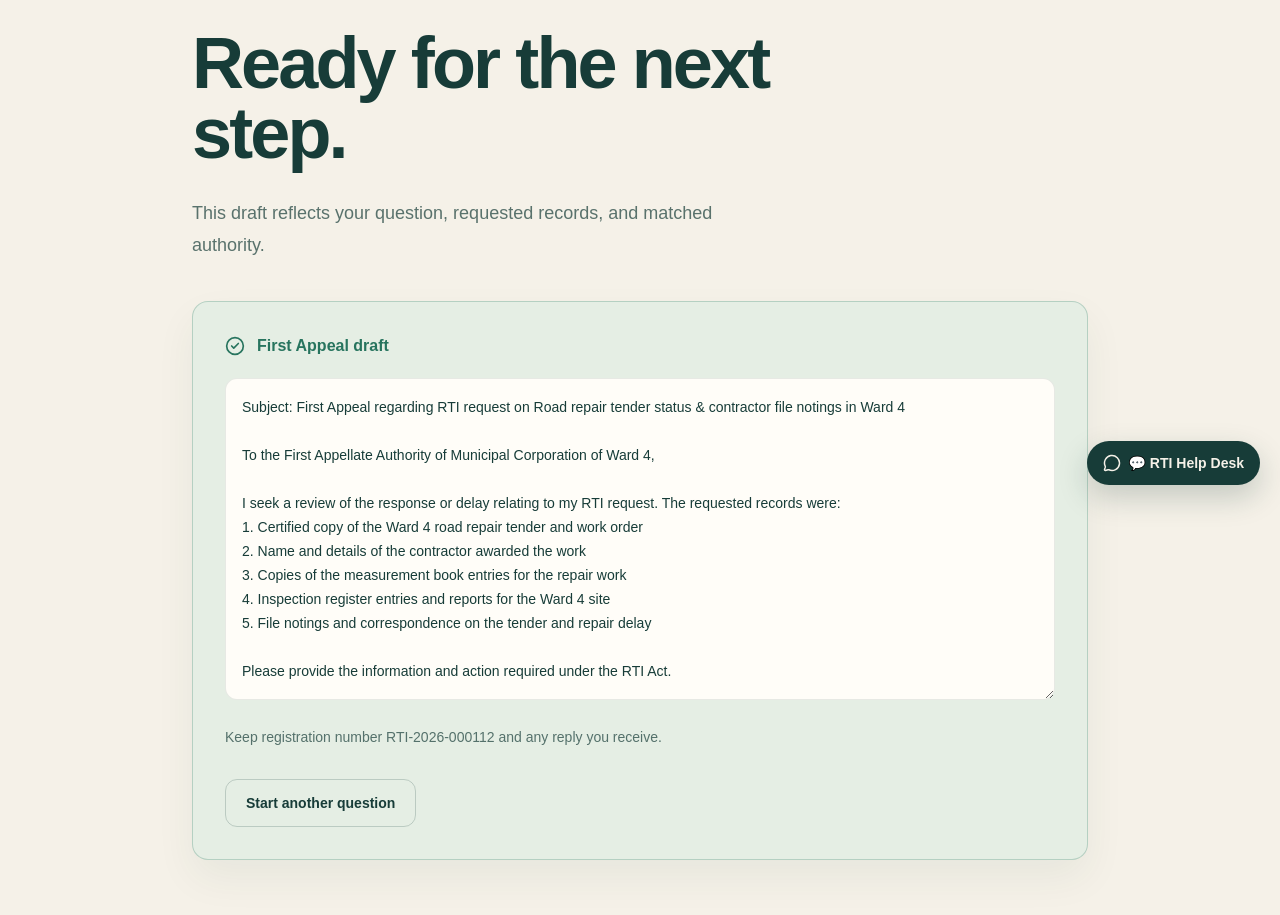
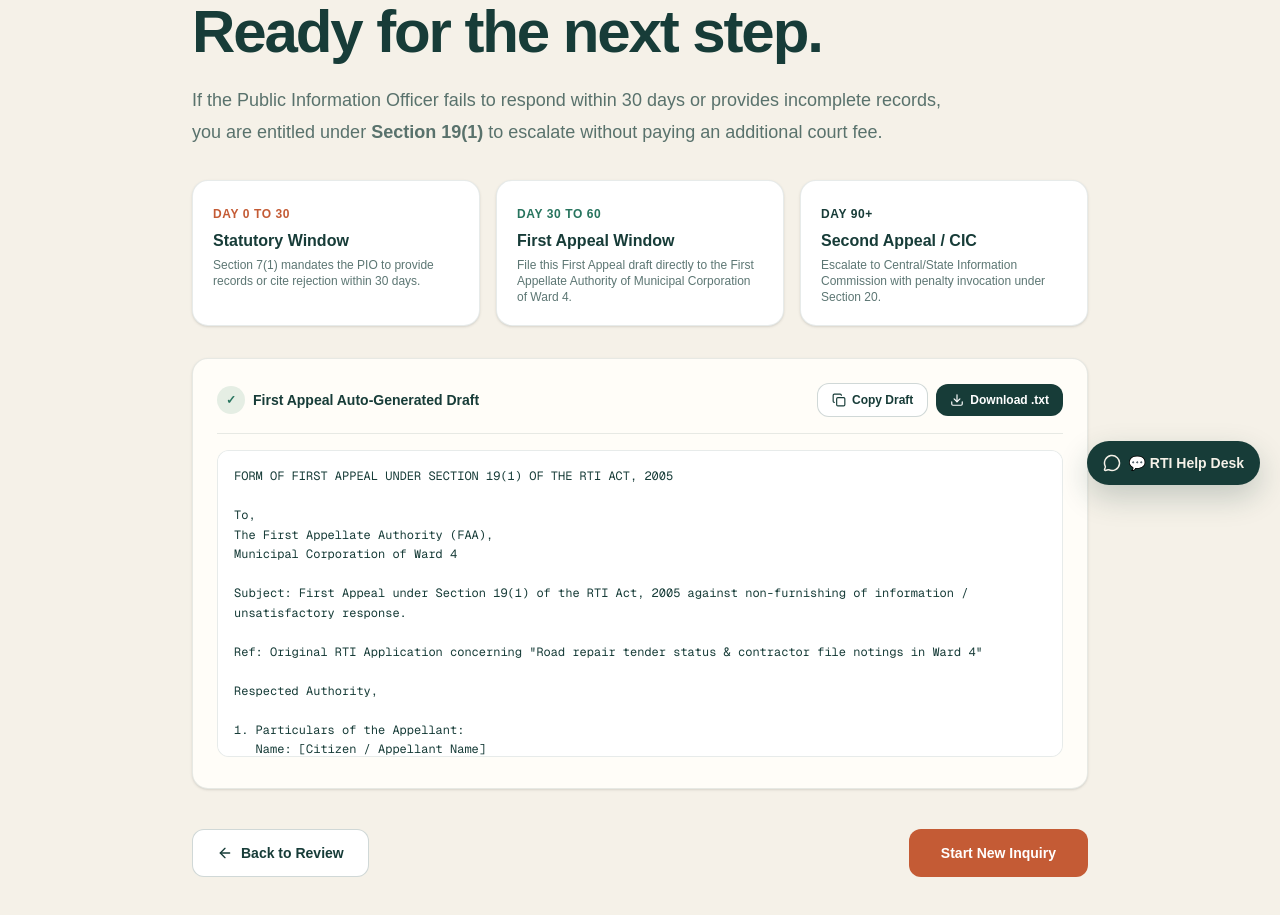
Before and after one commit to mohit-saini-dev/RTI-Saarthi, a Next.js app: page /appeal in a window 1280 px wide. Shown: the part 295-1210 px from the top of the page. Built offline with nearby package versions, Linux system fonts and the light colour scheme.

Commit message:
fix: make appeal screen fully dynamic with copy and download support

```diff
--- a/src/app/appeal/page.tsx
+++ b/src/app/appeal/page.tsx
@@ -1,23 +1,201 @@
 "use client";
 
-import { CheckCircle2, ClipboardList, ShieldCheck } from "lucide-react";
+import { useEffect, useState } from "react";
 import Link from "next/link";
-import { useEffect, useState } from "react";
-import { defaultUniversalState, type RtiState } from "@/src/lib/types";
+import { ArrowLeft, Check, ClipboardList, Copy, Download, HelpCircle, ShieldAlert, ShieldCheck } from "lucide-react";
+import { type RtiState } from "@/src/lib/types";
 import { readRtiState } from "@/src/lib/client-state";
 
 export default function AppealPage() {
-  const [state, setState] = useState<RtiState>(defaultUniversalState);
+  const [state, setState] = useState<RtiState | null>(null);
+  const [copied, setCopied] = useState(false);
+
   useEffect(() => {
-    const updateState = window.setTimeout(() => setState(readRtiState()), 0);
-    return () => window.clearTimeout(updateState);
+    setState(readRtiState());
   }, []);
-  const draft = `Subject: First Appeal regarding RTI request on ${state.question}\n\nTo the First Appellate Authority of ${state.suggestedAuthority},\n\nI seek a review of the response or delay relating to my RTI request. The requested records were:\n${state.restructuredRequests.map((request, index) => `${index + 1}. ${request}`).join("\n")}\n\nPlease provide the information and action required under the RTI Act.`;
+
+  const publicAuthority = state?.publicAuthority || "Department of Forests & Wildlife";
+  const question = state?.question || "How many trees did the forest department cut in 2023?";
+  const requests =
+    state?.restructuredRequests && state.restructuredRequests.length > 0
+      ? state.restructuredRequests
+      : [
+          "Certified copy of official permission/sanction orders issued for felling trees during the year 2023.",
+          "Total official count and species breakdown of trees cut by or under approval of the Forest Department in 2023.",
+          "Certified copy of the compensatory afforestation plan and sapling plantation audit register for 2023.",
+          "Inspection reports and contractor execution logs relating to tree clearance projects in 2023.",
+        ];
+
+  const appealDraft = `FORM OF FIRST APPEAL UNDER SECTION 19(1) OF THE RTI ACT, 2005
+
+To,
+The First Appellate Authority (FAA),
+${publicAuthority}
+
+Subject: First Appeal under Section 19(1) of the RTI Act, 2005 against non-furnishing of information / unsatisfactory response.
+
+Ref: Original RTI Application concerning "${question}"
+
+Respected Authority,
+
+1. Particulars of the Appellant:
+   Name: [Citizen / Appellant Name]
+   Address: [Postal Address for Communication]
+   Contact: [Email / Mobile Number]
+
+2. Particulars of the Central/State Public Information Officer (CPIO/SPIO):
+   Designation: Public Information Officer
+   Public Authority: ${publicAuthority}
+
+3. Date of filing original RTI Application: [DD/MM/YYYY] (Registration No: RTI/${new Date().getFullYear()}/009142)
+
+4. Brief Facts leading to this Appeal:
+   The appellant filed an RTI application seeking official records. More than 30 days have elapsed since the receipt of the application, and no response has been received / the response provided was incomplete and misleading.
+
+5. Information Requested in Original Application:
+${requests.map((req, i) => `   ${i + 1}. ${req}`).join("\n")}
+
+6. Grounds for Appeal:
+   a) Non-adherence to the mandatory 30-day timeline prescribed under Section 7(1) of the RTI Act, 2005.
+   b) Information sought relates to public records maintained under Section 2(f) and does not attract any exemption under Section 8(1).
+
+7. Relief Sought:
+   The appellant requests the First Appellate Authority to direct the PIO to provide certified copies of all requested records immediately free of charge under Section 7(6).
+
+Place: _________________
+Date:  _________________
+
+Yours faithfully,
+
+(Appellant Signature)`;
+
+  const handleCopy = async () => {
+    try {
+      await navigator.clipboard.writeText(appealDraft);
+      setCopied(true);
+      setTimeout(() => setCopied(false), 2000);
+    } catch (err) {
+      console.error("Failed to copy text: ", err);
+    }
+  };
+
+  const handleDownload = () => {
+    const element = document.createElement("a");
+    const file = new Blob([appealDraft], { type: "text/plain;charset=utf-8" });
+    element.href = URL.createObjectURL(file);
+    element.download = `First_Appeal_${publicAuthority.replace(/[^a-zA-Z0-9]/g, "_")}.txt`;
+    document.body.appendChild(element);
+    element.click();
+    document.body.removeChild(element);
+  };
 
   return (
-    <main className="min-h-screen bg-[#f5f1e8] text-[#173c38]"><div className="mx-auto flex min-h-screen w-full max-w-7xl flex-col px-6 py-6 sm:px-10 lg:px-14">
-      <header className="flex items-center justify-between border-b border-[#173c38]/15 pb-5"><Link href="/" className="flex items-center gap-3"><div className="flex size-10 items-center justify-center rounded-xl bg-[#173c38] text-[#f5f1e8]"><ClipboardList size={20} /></div><div><p className="text-sm font-bold tracking-[0.16em] uppercase">RTI Saarthi</p><p className="text-xs text-[#173c38]/60">Citizen Intelligence &amp; RTI Filing Layer</p></div></Link><div className="hidden items-center gap-2 text-xs font-semibold text-[#173c38]/60 sm:flex"><ShieldCheck size={16} /> First appeal draft</div></header>
-      <section className="mx-auto flex w-full max-w-4xl flex-1 flex-col justify-center py-14 lg:py-20"><div className="mb-7 flex items-center gap-2 text-sm font-semibold text-[#c45b35]"><ShieldCheck size={17} /> Screen 8 / Appeal guidance</div><h1 className="max-w-2xl text-5xl leading-[0.98] font-semibold tracking-[-0.04em] sm:text-7xl">Ready for the next step.</h1><p className="mt-7 max-w-xl text-lg leading-8 text-[#173c38]/70">This draft reflects your question, requested records, and matched authority.</p><div className="mt-10 rounded-2xl border border-[#27745e]/25 bg-[#e5eee4] p-6 shadow-[0_18px_40px_rgba(23,60,56,0.06)] sm:p-8"><div className="flex items-center gap-3 text-[#27745e]"><CheckCircle2 size={20} /><p className="font-bold">First Appeal draft</p></div><textarea readOnly value={draft} rows={12} className="mt-5 w-full resize-y rounded-xl border border-[#173c38]/10 bg-[#fffdf8] p-4 text-sm leading-6 text-[#173c38] outline-none" /><p className="mt-4 text-sm leading-7 text-[#173c38]/70">Keep registration number {state.registrationNumber} and any reply you receive.</p><Link href="/" className="mt-7 inline-flex min-h-12 items-center justify-center rounded-xl border border-[#173c38]/20 px-5 py-3 text-sm font-bold transition hover:border-[#173c38] hover:bg-white">Start another question</Link></div></section>
-    </div></main>
+    <main className="min-h-screen bg-[#f5f1e8] text-[#173c38]">
+      <div className="mx-auto flex min-h-screen w-full max-w-7xl flex-col px-6 py-6 sm:px-10 lg:px-14">
+        {/* Portal Header */}
+        <header className="flex items-center justify-between border-b border-[#173c38]/15 pb-5">
+          <Link href="/" className="flex items-center gap-3">
+            <div className="flex size-10 items-center justify-center rounded-xl bg-[#173c38] text-[#f5f1e8]">
+              <ClipboardList size={20} strokeWidth={1.8} />
+            </div>
+            <div>
+              <p className="text-sm font-bold tracking-[0.16em] uppercase">RTI Saarthi</p>
+              <p className="text-xs text-[#173c38]/60">Citizen Intelligence &amp; RTI Filing Layer</p>
+            </div>
+          </Link>
+          <div className="hidden items-center gap-2 text-xs font-semibold text-[#173c38]/60 sm:flex">
+            <ShieldCheck size={16} />
+            Appeal Guidance
+          </div>
+        </header>
+
+        {/* Main Content */}
+        <section className="mx-auto flex w-full max-w-4xl flex-1 flex-col justify-center py-12 lg:py-16">
+          <div className="mb-4 flex items-center gap-2 text-sm font-semibold text-[#c45b35]">
+            <ShieldAlert size={17} />
+            Screen 8 / Appeal guidance &amp; escalation
+          </div>
+
+          <h1 className="max-w-3xl text-4xl leading-[1.08] font-semibold tracking-[-0.035em] sm:text-6xl">
+            Ready for the next step.
+          </h1>
+          <p className="mt-5 max-w-3xl text-lg leading-8 text-[#173c38]/70">
+            If the Public Information Officer fails to respond within 30 days or provides incomplete records, you are entitled under <strong>Section 19(1)</strong> to escalate without paying an additional court fee.
+          </p>
+
+          {/* Timeline Guidance Strip */}
+          <div className="mt-8 grid gap-4 sm:grid-cols-3">
+            <div className="rounded-2xl border border-[#173c38]/10 bg-white p-5 shadow-sm">
+              <span className="text-xs font-bold uppercase tracking-wider text-[#c45b35]">Day 0 to 30</span>
+              <h4 className="mt-1 text-base font-bold">Statutory Window</h4>
+              <p className="mt-1 text-xs text-[#173c38]/70">Section 7(1) mandates the PIO to provide records or cite rejection within 30 days.</p>
+            </div>
+            <div className="rounded-2xl border border-[#173c38]/10 bg-white p-5 shadow-sm">
+              <span className="text-xs font-bold uppercase tracking-wider text-[#27745e]">Day 30 to 60</span>
+              <h4 className="mt-1 text-base font-bold">First Appeal Window</h4>
+              <p className="mt-1 text-xs text-[#173c38]/70">File this First Appeal draft directly to the First Appellate Authority of {publicAuthority}.</p>
+            </div>
+            <div className="rounded-2xl border border-[#173c38]/10 bg-white p-5 shadow-sm">
+              <span className="text-xs font-bold uppercase tracking-wider text-[#173c38]">Day 90+</span>
+              <h4 className="mt-1 text-base font-bold">Second Appeal / CIC</h4>
+              <p className="mt-1 text-xs text-[#173c38]/70">Escalate to Central/State Information Commission with penalty invocation under Section 20.</p>
+            </div>
+          </div>
+
+          {/* Editable / Printable Appeal Draft Box */}
+          <div className="mt-8 rounded-2xl border border-[#173c38]/10 bg-[#fffdf8] p-6 shadow-sm">
+            <div className="flex flex-wrap items-center justify-between gap-3 border-b border-[#173c38]/10 pb-4">
+              <div className="flex items-center gap-2">
+                <span className="flex size-7 items-center justify-center rounded-full bg-[#e5eee4] text-xs font-bold text-[#27745e]">
+                  ✓
+                </span>
+                <span className="text-sm font-bold text-[#173c38]">First Appeal Auto-Generated Draft</span>
+              </div>
+
+              <div className="flex items-center gap-2">
+                <button
+                  type="button"
+                  onClick={handleCopy}
+                  className="flex items-center gap-1.5 rounded-xl border border-[#173c38]/20 bg-white px-3.5 py-2 text-xs font-bold text-[#173c38] transition hover:border-[#173c38]"
+                >
+                  {copied ? <Check size={14} className="text-[#27745e]" /> : <Copy size={14} />}
+                  {copied ? "Copied!" : "Copy Draft"}
+                </button>
+                <button
+                  type="button"
+                  onClick={handleDownload}
+                  className="flex items-center gap-1.5 rounded-xl bg-[#173c38] px-3.5 py-2 text-xs font-bold text-white transition hover:bg-[#27745e]"
+                >
+                  <Download size={14} /> Download .txt
+                </button>
+              </div>
+            </div>
+
+            <textarea
+              readOnly
+              value={appealDraft}
+              rows={14}
+              className="mt-4 w-full resize-none rounded-xl border border-[#173c38]/10 bg-white p-4 font-mono text-xs leading-relaxed text-[#173c38] outline-none"
+            />
+          </div>
+
+          {/* Footer Navigation */}
+          <div className="mt-10 flex flex-col items-center justify-between gap-4 sm:flex-row">
+            <Link
+              href="/review"
+              className="flex min-h-12 items-center justify-center gap-2 rounded-xl border border-[#173c38]/20 bg-white px-6 py-3 text-sm font-bold transition hover:border-[#173c38]"
+            >
+              <ArrowLeft size={16} /> Back to Review
+            </Link>
+            <Link
+              href="/"
+              className="flex min-h-12 items-center justify-center rounded-xl bg-[#c45b35] px-8 py-3 text-sm font-bold text-white transition hover:bg-[#a94728]"
+            >
+              Start New Inquiry
+            </Link>
+          </div>
+        </section>
+      </div>
+    </main>
   );
 }
```
